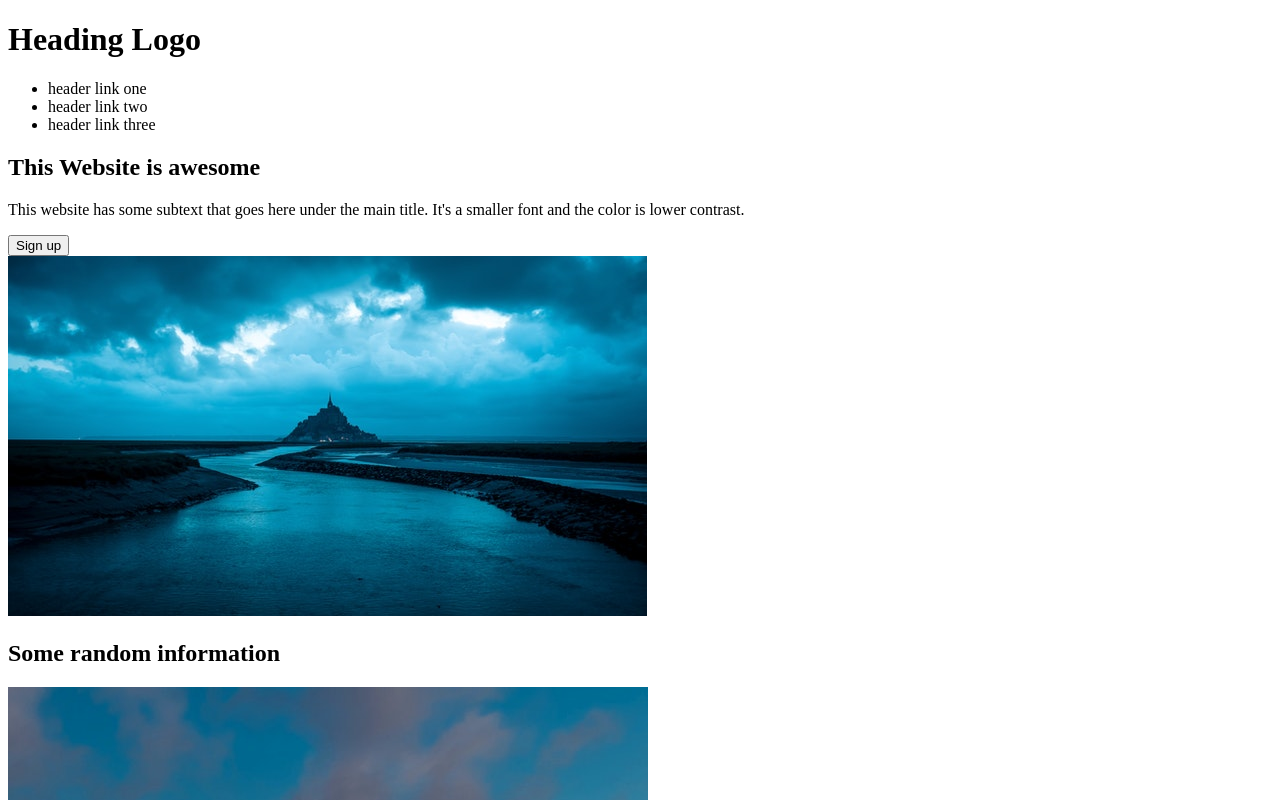
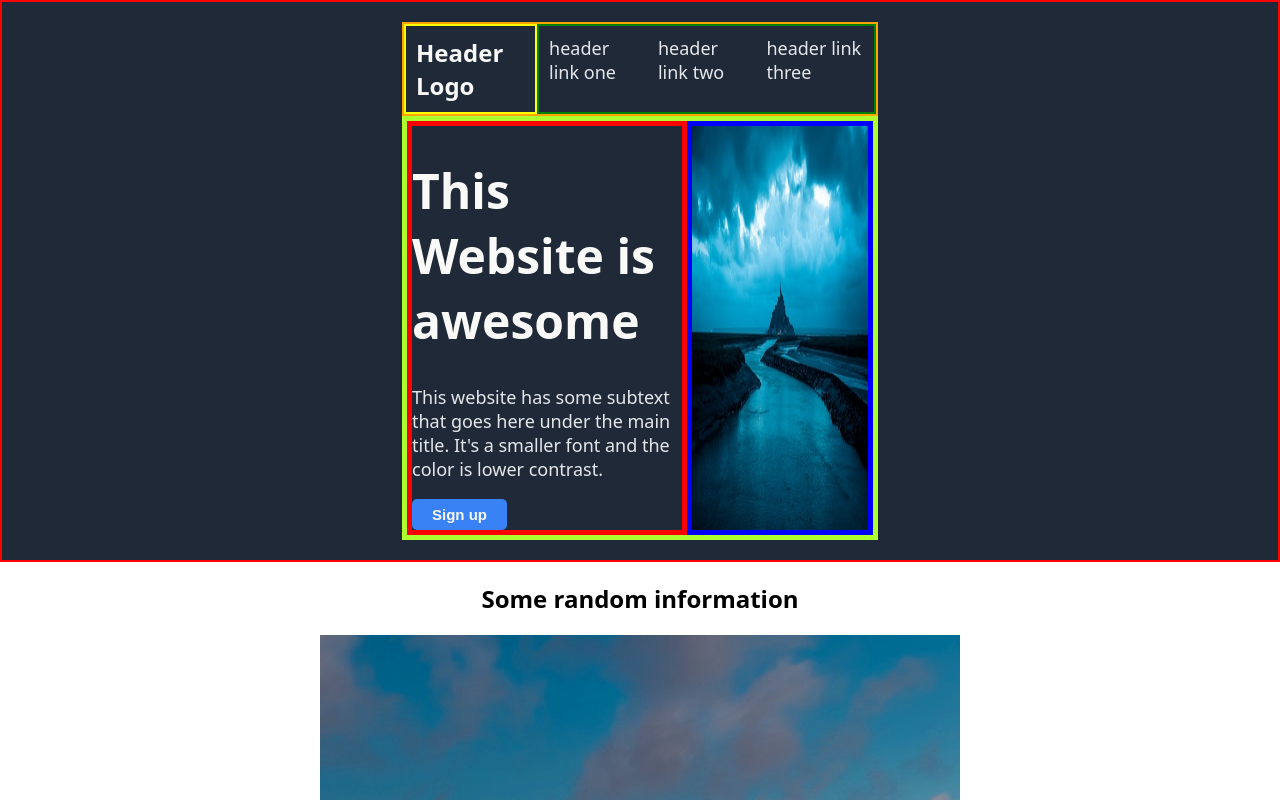
Before and after one commit to JLH13/landing_page, a plain HTML site: page index.html in a window 1280 px wide. Shown: the top 800 px of the page. Drawn offline with Linux system fonts and the light colour scheme.

Commit message:
Stylized headerbox with css
Used css to change background color, font color, font family, button style and color, and positioning with flexbox, margins, and padding.

```diff
--- a/index.html
+++ b/index.html
@@ -1,6 +1,7 @@
 <!DOCTYPE html>
 <html lang="en">
 <head>
+    <link rel="stylesheet" href="style.css">
     <meta charset="UTF-8">
     <meta http-equiv="X-UA-Compatible" content="IE=edge">
     <meta name="viewport" content="width=device-width, initial-scale=1.0">
@@ -8,19 +9,21 @@
 </head>
 <body>
     <div class="headerbox">
-        <h1>Heading Logo</h1>
+        <div class="head">
+        <Header>Header Logo</Header>
         <ul>
             <li>header link one</li>
             <li>header link two</li>
             <li>header link three</li>
         </ul>
+        </div>
         <div class="subheader">
-        <div>
-            <h2>This Website is awesome</h2>
+        <div class="intro">
+            <h1>This Website is awesome</h1>
             <p>This website has some subtext that goes here under the main title. It's a smaller font and the color is lower contrast.</p>
-            <button>Sign up</button>
+            <button class="button1">Sign up</button>
         </div>
-        <div><img src="./images/castle.jpg" alt="River stream leading up to a castle in the cold night"></div>
+        <div class="first-image"><img class="castle" src="./images/castle.jpg" alt="River stream leading up to a castle in the cold night"></div>
         </div>
     </div>
     <div class="secondbox">
--- a/style.css
+++ b/style.css
@@ -0,0 +1,84 @@
+body{
+    display: flex;
+    flex-direction: column;
+    margin: 0%;
+    font-family: system-ui, -apple-system, BlinkMacSystemFont, 'Segoe UI', Roboto, Oxygen, Ubuntu, Cantarell, 'Open Sans', 'Helvetica Neue', sans-serif;
+}
+
+.headerbox{
+    background-color: #1F2937;
+    border: 2px solid red;
+    padding: 20px 400px;
+}
+
+header{
+    color: #F9FAF8;
+    font-size: 24px;
+    padding: 10px;
+    font-weight: 700;
+    border: 2px solid yellow;
+}
+
+li{
+    color: #E5E7EB;
+    font-size: 18px;
+    list-style-type: none;
+    padding: 10px;
+}
+
+ul{
+    border: 2px solid green;
+    padding: 0%;
+    margin: 0%;
+    display: flex;
+}
+
+.head{
+    display: flex;
+    border: 2px solid orange;
+    justify-content: space-between;
+}
+
+h1{
+    color: #F9FAF8;
+    font-weight: 800;
+    font-size: 48px;
+}
+
+.subheader{
+    display: flex;
+    border: 5px solid greenyellow;
+}
+
+.first-image{
+    display: flex;
+    border: 5px solid blue;
+}
+
+.castle{
+    width: 100%;
+    height: auto;
+}
+
+.intro{
+    border: 5px solid red;
+    color: #E5E7EB;
+    font-size: 18px;
+}
+
+.button1{
+    background-color: #3882f6;
+    color: #F9FAF8;
+    border: none;
+    border-radius: 5px;
+    padding: 7px 20px;
+    font-size: 15px;
+    font-weight: 600;
+}
+
+.secondbox{
+    display: flex;
+    flex-direction: column;
+    justify-content: center;
+    align-items: center;
+}
```
